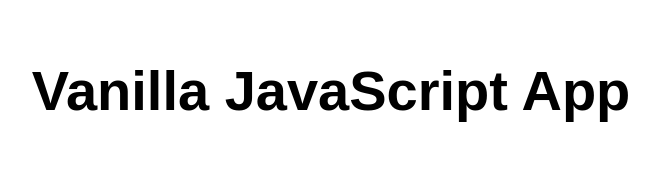
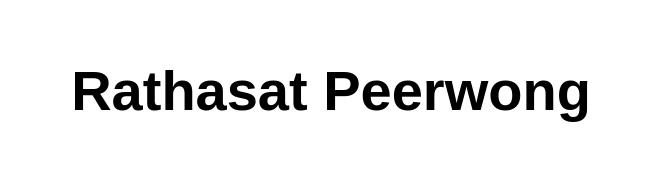
Before and after one commit to flukcekku/Lab6Cloud_AzureWebApp, a website: page src/index.html in a window 1280 px wide. Shown: the whole page, without its empty margins (309-968 px from the left). Drawn offline with Linux system fonts and the light colour scheme.

Commit message:
Update index.html

```diff
--- a/src/index.html
+++ b/src/index.html
@@ -10,7 +10,7 @@
 
 <body>
   <main>
-    <h1>Vanilla JavaScript App</h1>
+    <h1>Rathasat Peerwong</h1>
   </main>
 </body>
 
```
